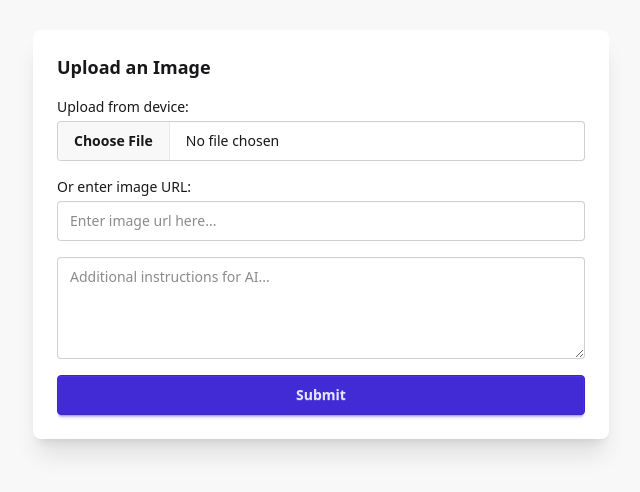
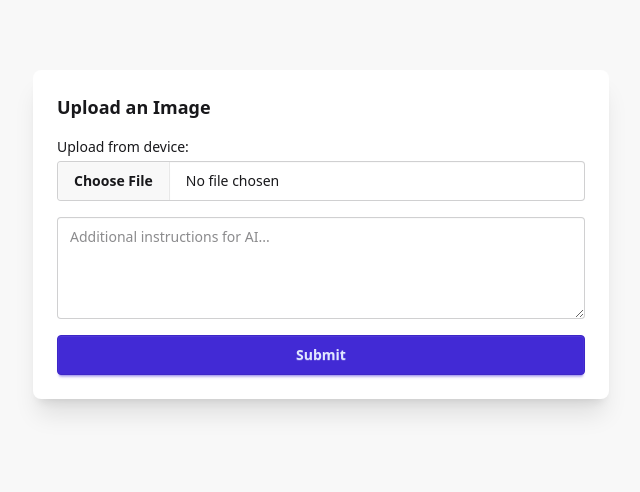
Before and after one commit to saurabhk79/image-to-video-gen, a React (Vite) app in the folder client/: page / in a window 1280 px wide. Shown: the part 166-658 px from the top of the page, without its empty margins (31-671 px from the left). Built offline with nearby package versions, Linux system fonts and the light colour scheme; no server answers.

Commit message:
assess - removed the url section

```diff
--- a/client/src/components/UploadForm.jsx
+++ b/client/src/components/UploadForm.jsx
@@ -2,18 +2,15 @@ import { useState } from 'react';
 
 export default function UploadForm({ onUpload, disabled }) {
   const [file, setFile] = useState(null);
-  const [imageUrl, setImageUrl] = useState('');
   const [instructions, setInstructions] = useState('');
 
   const handleSubmit = (e) => {
     e.preventDefault();
-    if (!file && !imageUrl) return alert('Please upload a file or provide an image URL.');
+    if (!file) return alert('Please upload a file.');
 
     const formData = new FormData();
     if (file) {
       formData.append('image', file);
-    } else {
-      formData.append('imageUrl', imageUrl);
     }
     formData.append('instructions', instructions);
     onUpload(formData);
@@ -30,24 +27,8 @@ export default function UploadForm({ onUpload, disabled }) {
           accept="image/*"
           onChange={(e) => {
             setFile(e.target.files[0]);
-            setImageUrl('');
           }}
           className="file-input file-input-bordered w-full"
-          disabled={disabled}
-        />
-      </div>
-
-      <div className="mb-4">
-        <label className="block text-sm font-medium mb-1">Or enter image URL:</label>
-        <input
-          type="url"
-          placeholder="Enter image url here..."
-          value={imageUrl}
-          onChange={(e) => {
-            setImageUrl(e.target.value);
-            setFile(null);
-          }}
-          className="input input-bordered w-full"
           disabled={disabled}
         />
       </div>
```
